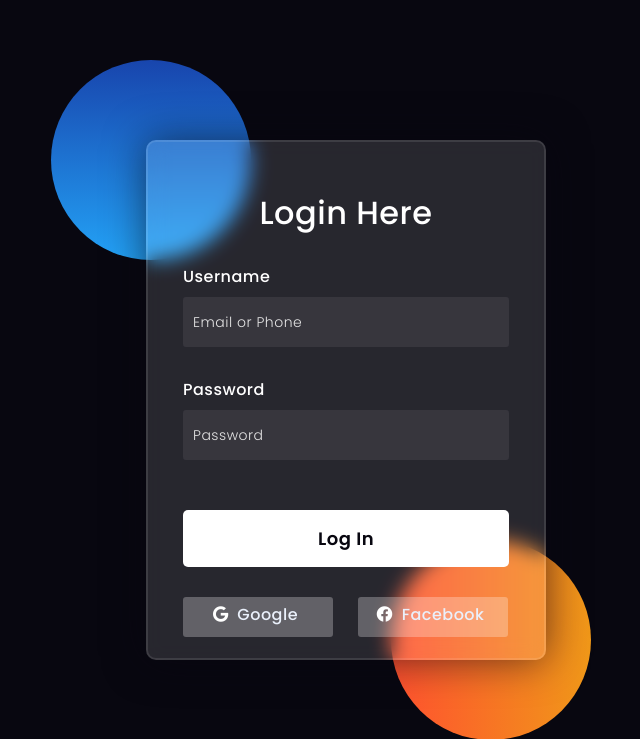
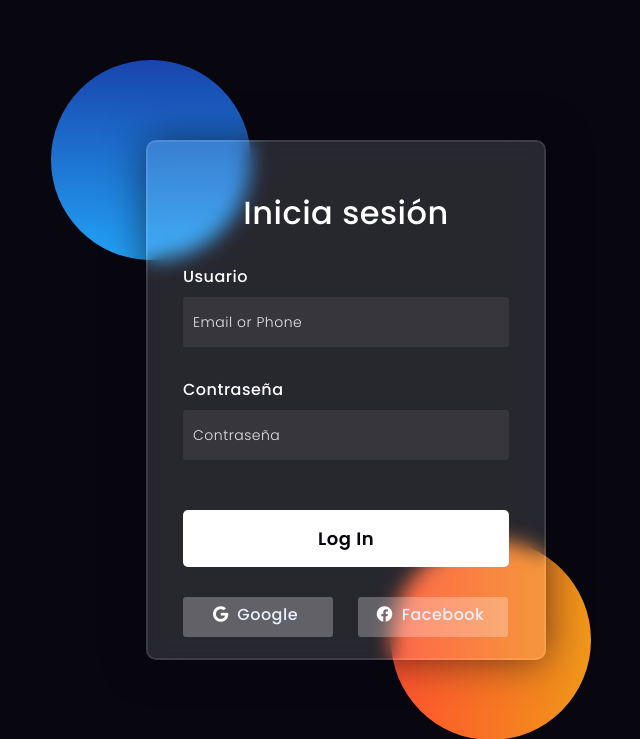
Before and after one commit to AlondraJVG/Pet-Me, a Flask app: page / in a window 1280 px wide. Shown: the top 739 px of the page, without its empty margins (294-934 px from the left). Run offline with Flask 3, Linux system fonts and the light colour scheme.

Commit message:
Contraseña plantilla

```diff
--- a/templates/index.html
+++ b/templates/index.html
@@ -140,13 +140,13 @@ button{
         <div class="shape"></div>
     </div>
     <form>
-        <h3>Login Here</h3>
+        <h3>Inicia sesión</h3>
 
-        <label for="username">Username</label>
-        <input type="text" placeholder="Email or Phone" id="username">
+        <label for="usuario">Usuario</label>
+        <input type="text" placeholder="Email or Phone" id="usuario">
 
-        <label for="password">Password</label>
-        <input type="password" placeholder="Password" id="password">
+        <label for="contraseña">Contraseña</label>
+        <input type="contraseña" placeholder="Contraseña" id="contraseña">
 
         <button>Log In</button>
         <div class="social">
```
